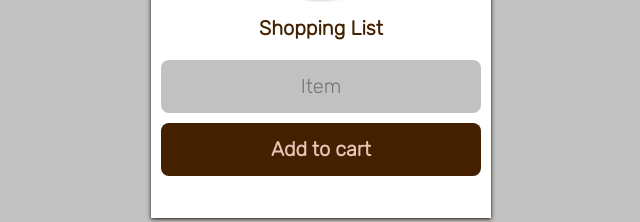
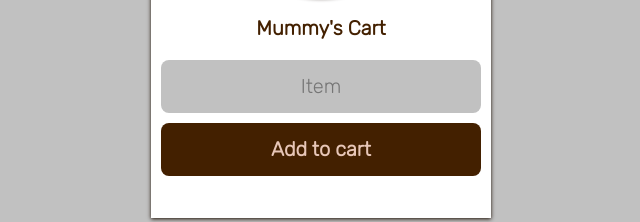
Before and after one commit to codingfaith/Fay-fay, a website built with Vite: page index.html in a window 1280 px wide. Shown: the part 243-465 px from the top of the page, 319-959 px from the left. Built offline with nearby package versions, Linux system fonts and the light colour scheme; no server answers.

Commit message:
Update index.html

```diff
--- a/index.html
+++ b/index.html
@@ -15,7 +15,7 @@
     <body>
         <div class="container">
             <img src="assets/favicon.png" alt="logo">
-            <p>Shopping List</p>
+            <p>Mummy's Cart</p>
             <input type="text" id="input-field" placeholder="Item">
             <button id="add-button">Add to cart</button>
             <ul id="shopping-list">
```
